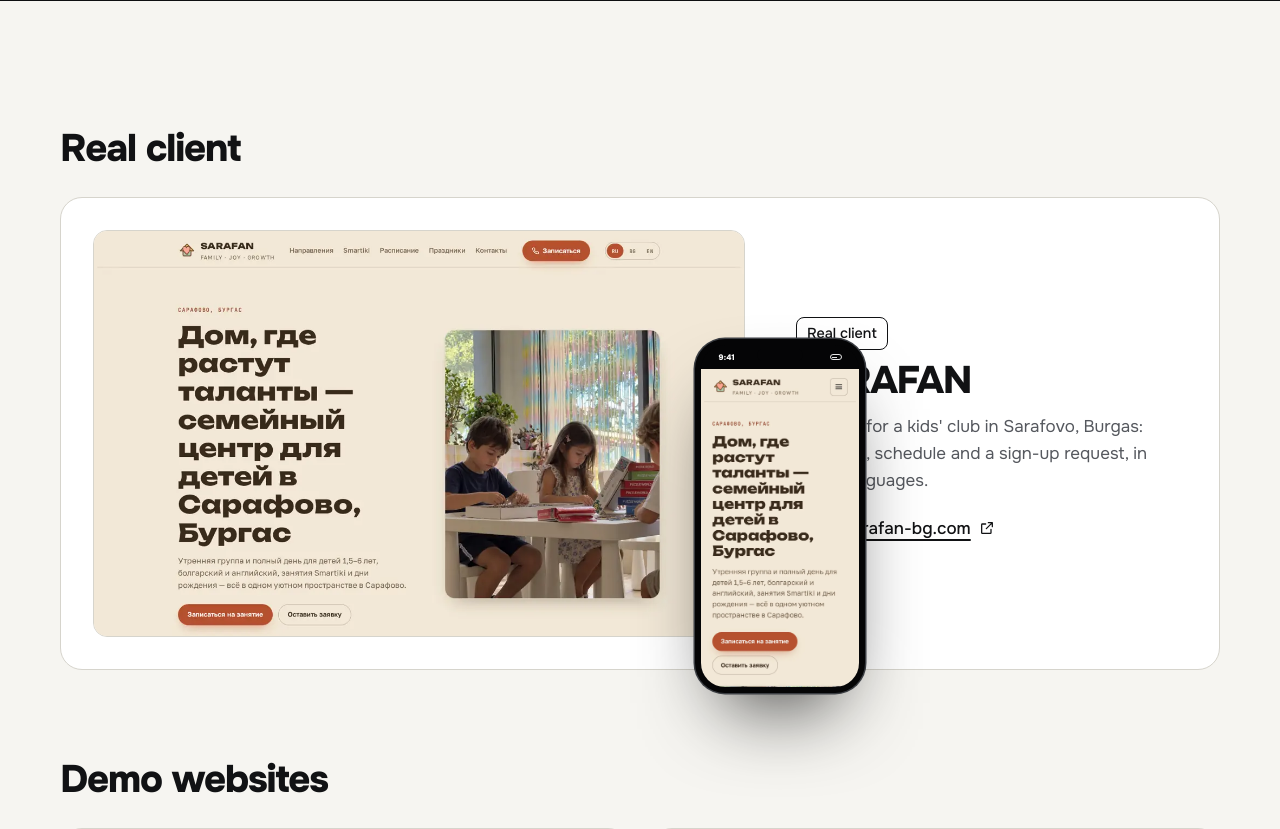
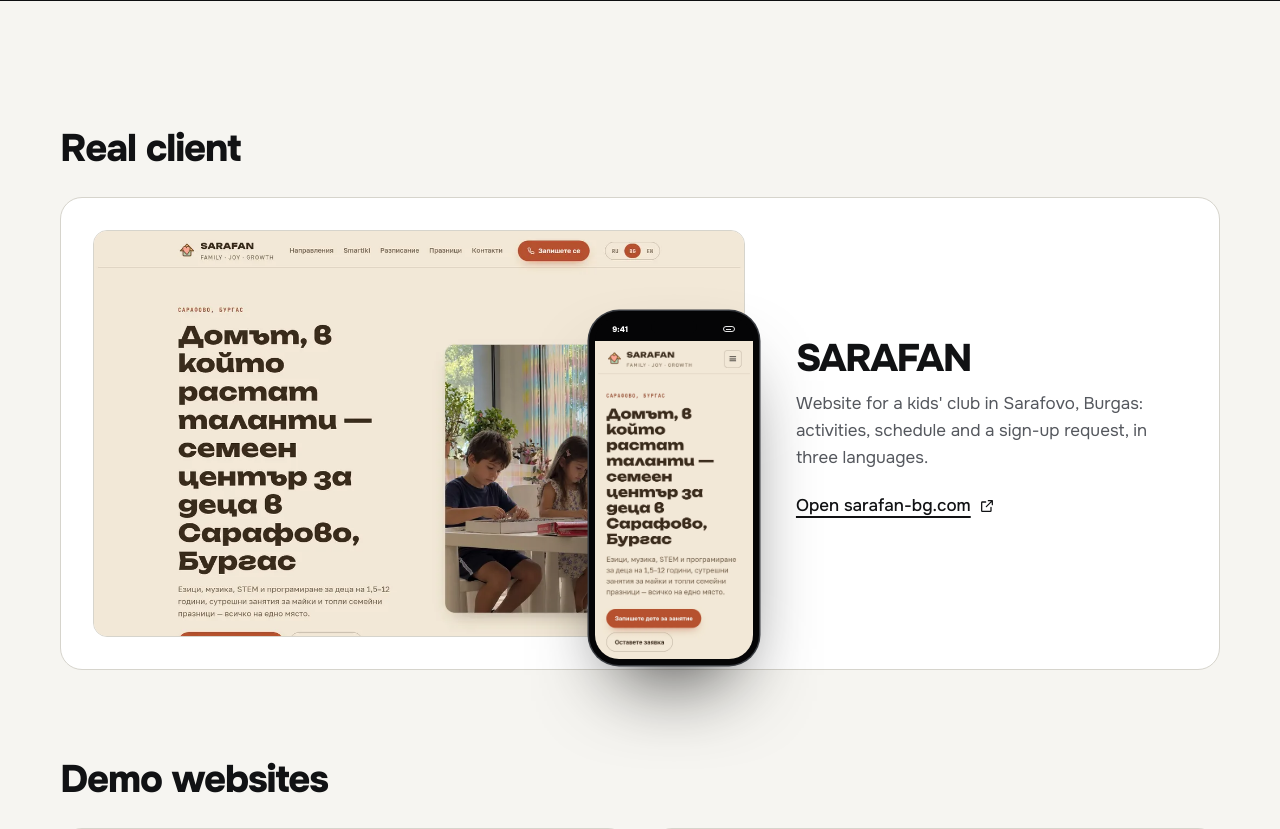
Before and after one commit to klaschukk/otto-web, a Flask app: page /en/raboti/ in a window 1280 px wide. Shown: the part 468-1297 px from the top of the page. Run offline with Flask 3, Linux system fonts and the light colour scheme.

Commit message:
works: real-client phone anchored to the screenshot (no longer covers the text), BG screenshots of sarafan, per-language links, no duplicate tag

```diff
--- a/app/i18n/bg.yaml
+++ b/app/i18n/bg.yaml
@@ -249,5 +249,5 @@ client:
   label: "Реален клиент"
   name: "SARAFAN"
   text: "Сайт за детски клуб в Сарафово, Бургас: занимания, разписание и заявка за записване, на три езика."
-  url: "https://sarafan-bg.com"
+  url: "https://sarafan-bg.com/bg/"
   open: "Отвори sarafan-bg.com"
--- a/app/i18n/en.yaml
+++ b/app/i18n/en.yaml
@@ -249,5 +249,5 @@ client:
   label: "Real client"
   name: "SARAFAN"
   text: "Website for a kids' club in Sarafovo, Burgas: activities, schedule and a sign-up request, in three languages."
-  url: "https://sarafan-bg.com"
+  url: "https://sarafan-bg.com/en/"
   open: "Open sarafan-bg.com"
--- a/app/i18n/ru.yaml
+++ b/app/i18n/ru.yaml
@@ -249,5 +249,5 @@ client:
   label: "Реальный клиент"
   name: "SARAFAN"
   text: "Сайт детского клуба в Сарафово, Бургас: занятия, расписание и заявка на запись, на трёх языках."
-  url: "https://sarafan-bg.com"
+  url: "https://sarafan-bg.com/"
   open: "Открыть sarafan-bg.com"
--- a/app/templates/raboti.html
+++ b/app/templates/raboti.html
@@ -13,9 +13,11 @@
   <div class="wrap">
     <h2 class="sub-h" data-r>{{ t.client.label }}</h2>
     <a class="client-card" href="{{ t.client.url }}" target="_blank" rel="noopener" data-r>
-      <img src="/static/img/client-sarafan.webp" width="1200" height="750" alt="{{ t.client.name }}: sarafan-bg.com" loading="lazy" decoding="async">
-      <span class="phone phone-sm"><span class="phone-screen"><img src="/static/shots/sarafan.webp" width="780" height="1688" alt="" loading="lazy" decoding="async"></span></span>
-      <span class="client-card-body"><span class="client-tag">{{ t.client.label }}</span><b>{{ t.client.name }}</b><span>{{ t.client.text }}</span><span class="link">{{ t.client.open }} {{ icon("out", 16) }}</span></span>
+      <span class="client-shot">
+        <img src="/static/img/client-sarafan.webp" width="1200" height="750" alt="{{ t.client.name }}: sarafan-bg.com" loading="lazy" decoding="async">
+        <span class="phone phone-sm"><span class="phone-screen"><img src="/static/shots/sarafan.webp" width="780" height="1688" alt="" loading="lazy" decoding="async"></span></span>
+      </span>
+      <span class="client-card-body"><b>{{ t.client.name }}</b><span>{{ t.client.text }}</span><span class="link">{{ t.client.open }} {{ icon("out", 16) }}</span></span>
     </a>
     <h2 class="sub-h" data-r style="margin-top:clamp(56px,7vw,96px)">{{ t.works_page.demos }}</h2>
     <div class="grid-works">
--- a/static/css/site.css
+++ b/static/css/site.css
@@ -456,16 +456,17 @@ mark,.num{background:linear-gradient(100deg,transparent .12em,var(--marker) .12e
 @media (max-width:760px){.client{grid-template-columns:1fr;padding:20px}}
 .client-card{position:relative;display:grid;grid-template-columns:minmax(0,1.25fr) minmax(0,.75fr);gap:clamp(24px,4vw,56px);align-items:center;text-decoration:none;
   background:#fff;border:1px solid var(--line);border-radius:22px;padding:clamp(18px,3vw,32px)}
-.client-card>img{border-radius:14px;border:1px solid var(--line);aspect-ratio:16/10;object-fit:cover;object-position:top}
-.client-card>.phone{position:absolute;left:calc(clamp(18px,3vw,32px) + 52%);bottom:-24px;width:min(19%,170px);border-radius:30px;padding:6px}
-.client-card>.phone::before{top:10px;width:46px;height:12px;margin-left:-23px}
+.client-shot{position:relative;display:block}
+.client-shot>img{border-radius:14px;border:1px solid var(--line);aspect-ratio:16/10;object-fit:cover;object-position:top}
+.client-shot>.phone{position:absolute;right:-14px;bottom:-28px;width:min(28%,170px);border-radius:30px;padding:6px}
+.client-shot>.phone::before{top:10px;width:46px;height:12px;margin-left:-23px}
 .client-card .phone-screen{border-radius:24px;padding-top:24px}
 .client-card .phone-screen::before{top:8px;font-size:8px}.client-card .phone-screen::after{top:9px;width:12px;height:6px;border-width:1px}
 .client-card-body{display:grid;gap:12px;justify-items:start}
 .client-card-body .client-tag{border-color:var(--ink);color:var(--ink)}
 .client-card-body b{font:800 clamp(1.8rem,3vw,2.5rem)/1 var(--sans);letter-spacing:-.04em}
 .client-card-body span:not(.client-tag):not(.link){color:var(--sub)}
-@media (max-width:860px){.client-card{grid-template-columns:1fr}.client-card>.phone{display:none}}
+@media (max-width:860px){.client-card{grid-template-columns:1fr}.client-shot>.phone{display:none}}
 
 /* /ceni/: одна липкая панель (итог калькулятора) вместо двух */
 @media (max-width:760px){.page-ceni .mbar{display:none}.page-ceni{padding-bottom:0}}
```
Also changed, not shown: static/img/client-sarafan.webp, static/shots/sarafan.webp.
